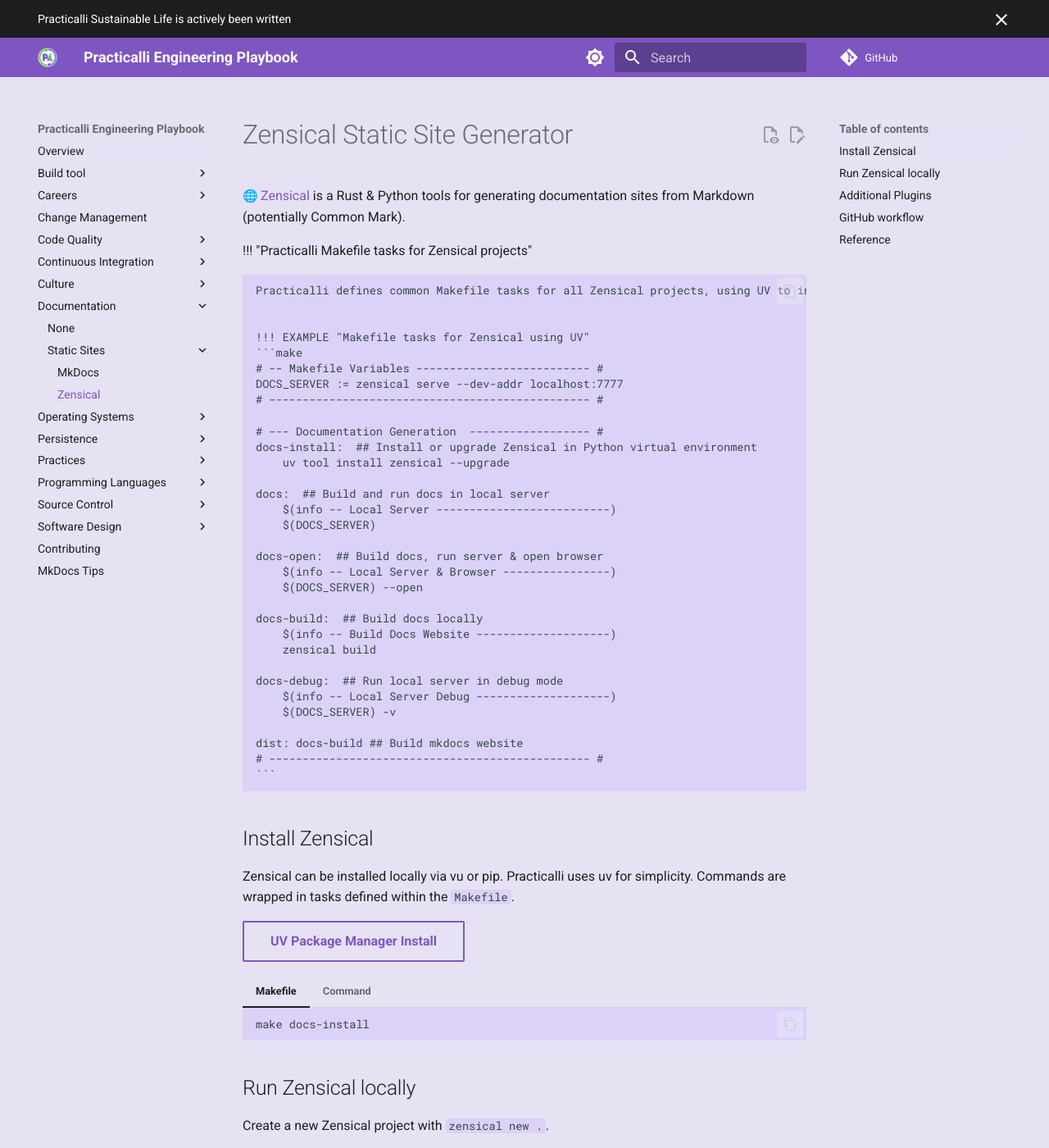
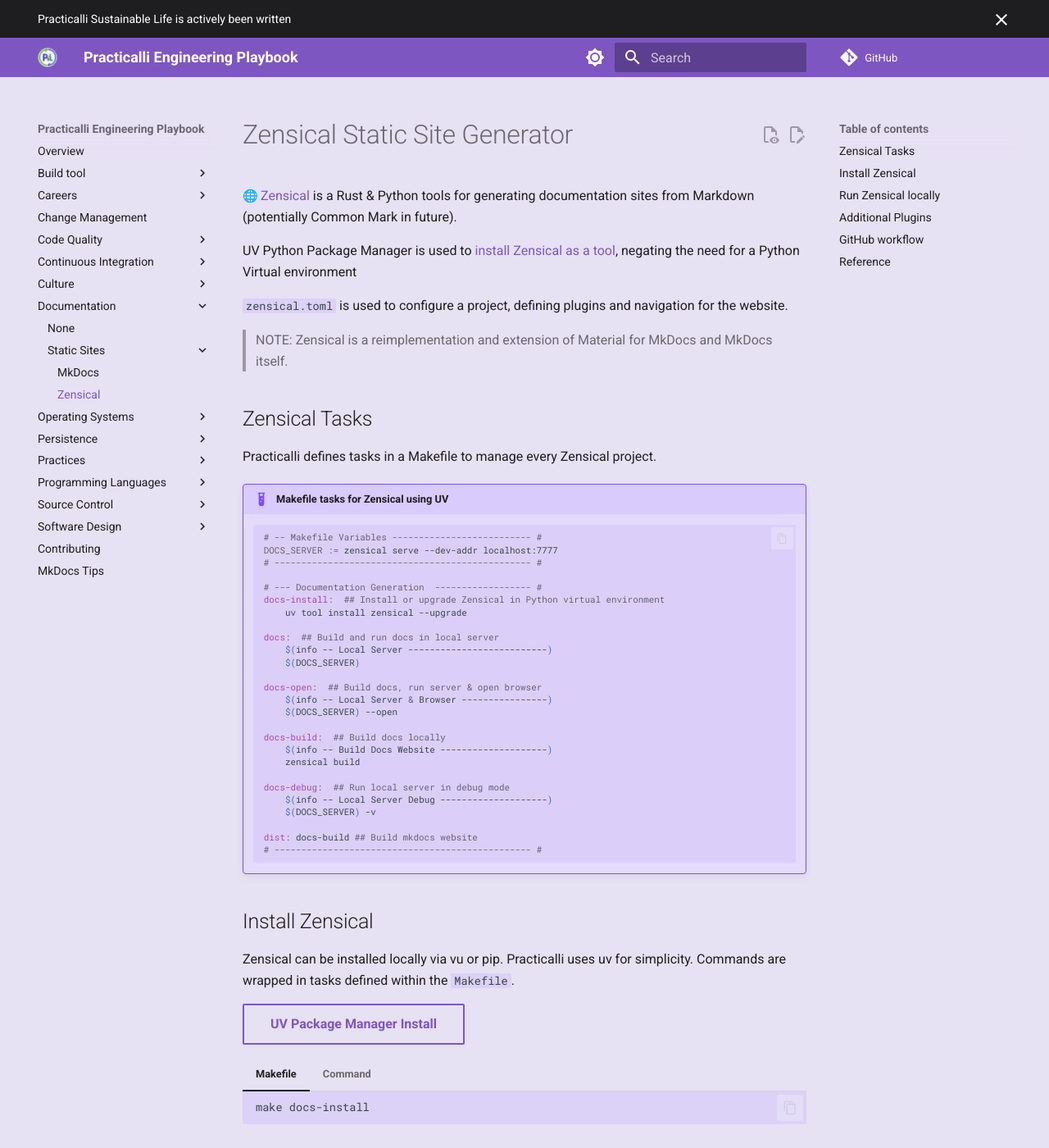
Before and after one commit to practicalli/engineering-playbook, an MkDocs documentation site: the page built from docs/technical-writing/static-site/zensical.md, in a window 1280 px wide and 1400 px high. Shown: the whole window at 82% size. Built offline with MkDocs 1.6.1 and Material for MkDocs 9.7.7, drawn with Linux system fonts in a browser that asks for light colours; emoji names are drawn with the system emoji font; comment, search, counter and statistics services are not loaded.

Commit message:
writing: update zensical page

````diff
--- a/docs/technical-writing/static-site/zensical.md
+++ b/docs/technical-writing/static-site/zensical.md
@@ -1,14 +1,21 @@
 # Zensical Static Site Generator
 
-[:globe_with_meridians: Zensical](https://github.com/zensical/zensical){target=_blank} is a Rust & Python tools for generating documentation sites from Markdown (potentially Common Mark).
+[:globe_with_meridians: Zensical](https://github.com/zensical/zensical){target=_blank} is a Rust & Python tools for generating documentation sites from Markdown (potentially Common Mark in future).
+
+UV Python Package Manager is used to [install Zensical as a tool](#install-zensical), negating the need for a Python Virtual environment
+
+`zensical.toml` is used to configure a project, defining plugins and navigation for the website.
+
+> NOTE: Zensical is a reimplementation and extension of Material for MkDocs and MkDocs itself.
 
 
-!!! "Practicalli Makefile tasks for Zensical projects"
+## Zensical Tasks
 
-    Practicalli defines common Makefile tasks for all Zensical projects, using UV to install Zensical as a tool.
+Practicalli defines tasks in a Makefile to manage every Zensical project.
 
 
-    !!! EXAMPLE "Makefile tasks for Zensical using UV"
+
+!!! EXAMPLE "Makefile tasks for Zensical using UV"
     ```make
     # -- Makefile Variables -------------------------- #
     DOCS_SERVER := zensical serve --dev-addr localhost:7777
````
